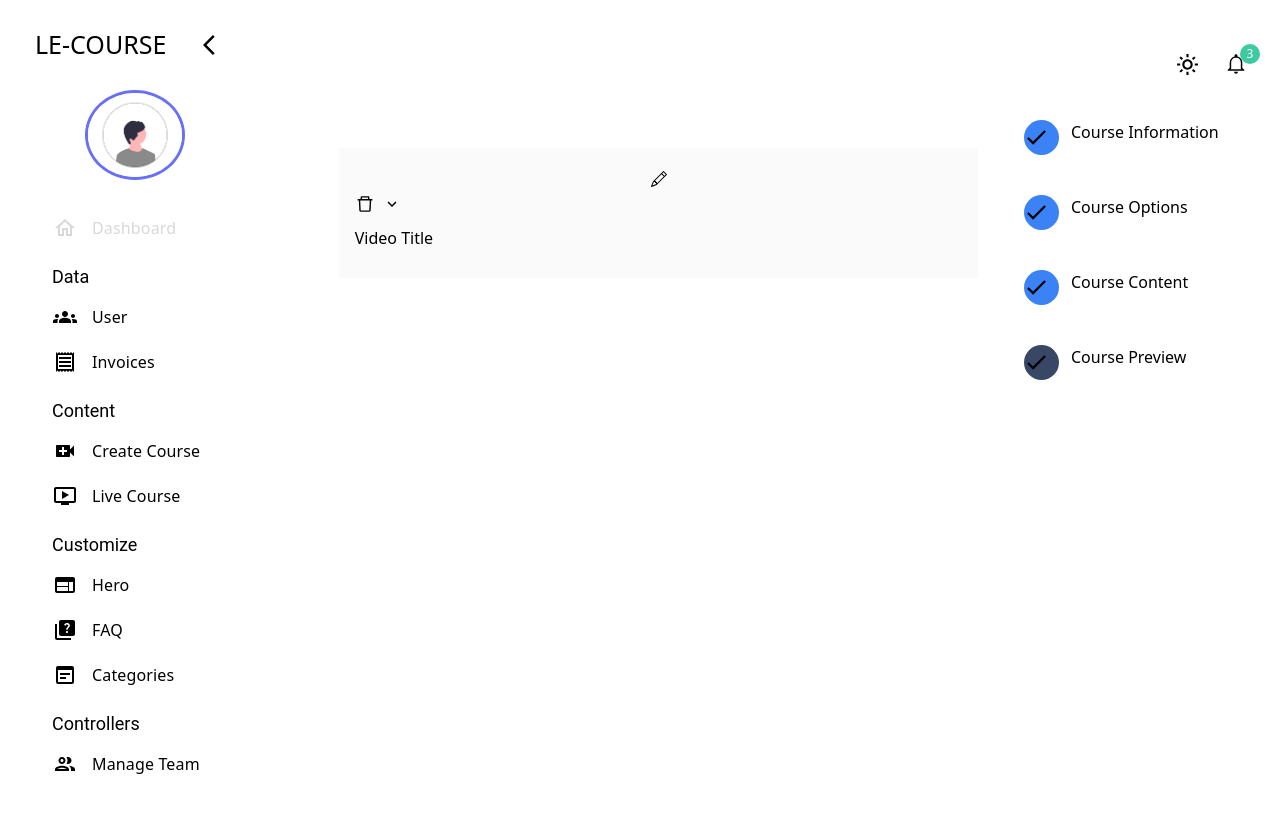
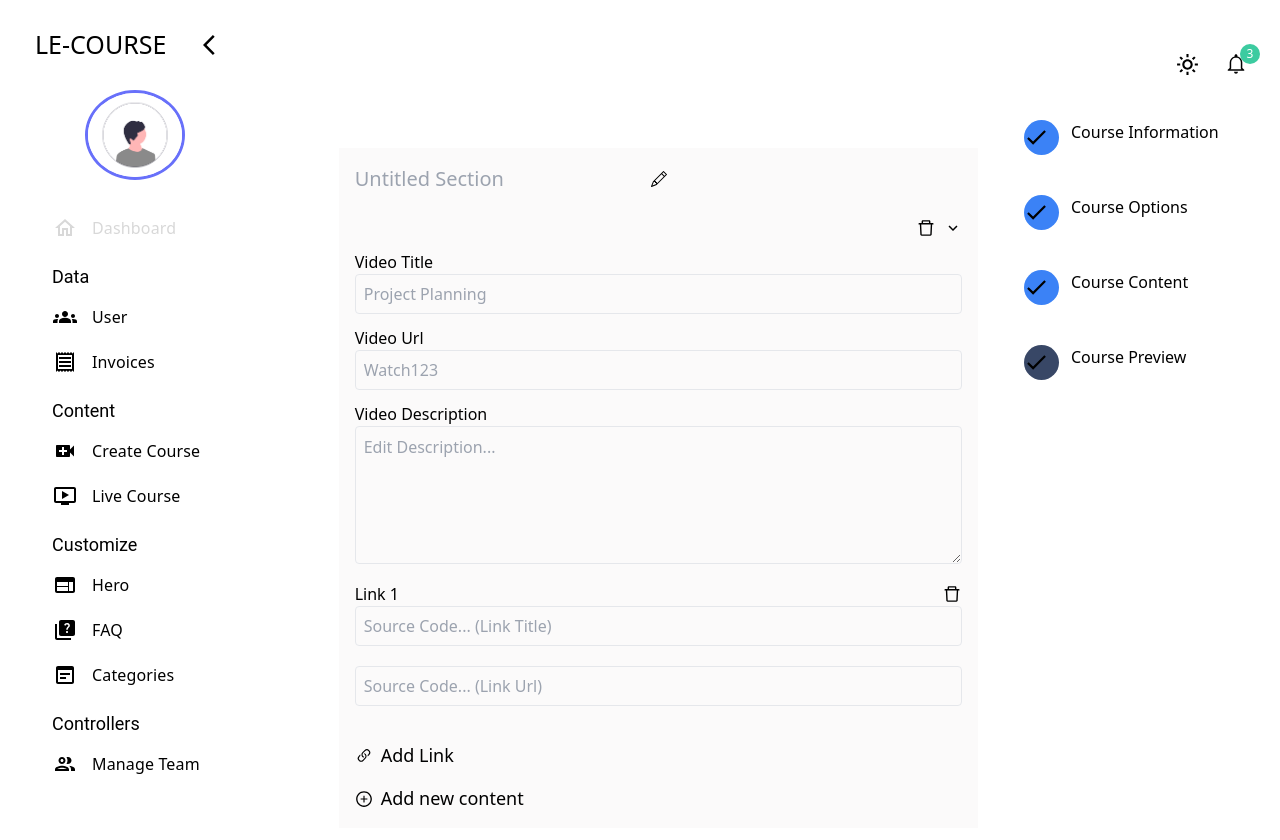
Before and after one commit to MutantBaby/LMS, a Next.js app in the folder client/: page /admin/create-course in a window 1280 px wide. Before the commit the page ends 800 px from the top, so only its background shows below. Built offline with nearby package versions, Linux system fonts and the light colour scheme; no server answers.

Commit message:
form cmp

```diff
--- a/client/app/_components/Admin/Course/CourseContent.tsx
+++ b/client/app/_components/Admin/Course/CourseContent.tsx
@@ -2,8 +2,9 @@
 
 import { styles } from "@/styles";
 import React, { FC, useState } from "react";
-import { AiOutlineDelete } from "react-icons/ai";
-import { BsPencil } from "react-icons/bs";
+import toast from "react-hot-toast";
+import { AiOutlineDelete, AiOutlinePlusCircle } from "react-icons/ai";
+import { BsLink45Deg, BsPencil } from "react-icons/bs";
 import { MdOutlineKeyboardArrowDown } from "react-icons/md";
 
 type Props = {
@@ -26,7 +27,54 @@ const CourseContent: FC<Props> = ({
     Array(courseContentData.length).fill(false)
   );
 
-  const handleCollapseToggle = (index: number) => {};
+  const handleCollapseToggle = (index: number) => {
+    const updatedCollapsed = [...isCollapsed];
+    updatedCollapsed[index] = !updatedCollapsed[index];
+    setIsCollapsed(updatedCollapsed);
+  };
+
+  const handleRemoveLink = (index: number, linkIndex: number) => {
+    const updateData = [...courseContentData];
+    updateData[index].links.splice(linkIndex, 1);
+    setCourseContentData(updateData);
+  };
+
+  const handleAddLink = (index: number) => {
+    const updateData = [...courseContentData];
+    updateData[index].links.push({ title: "", url: "" });
+    setCourseContentData(updateData);
+  };
+
+  const newContentHandler = (item: any) => {
+    if (
+      item.title === "" ||
+      item.videoUrl === "" ||
+      item.description === "" ||
+      item.links[0].url === "" ||
+      item.links[0].title === ""
+    ) {
+      return toast.error("Please Fill All The Fields");
+    } else {
+      let newVideoSection = "";
+
+      if (courseContentData.length > 0) {
+        const lastVideoSection =
+          courseContentData[courseContentData.length - 1].videoSection;
+
+        if (lastVideoSection) newVideoSection = lastVideoSection;
+      }
+      setCourseContentData([
+        ...courseContentData,
+        {
+          title: "",
+          videoUrl: "",
+          description: "",
+          videoSection: newVideoSection,
+          links: [{ title: "", url: "" }],
+        },
+      ]);
+    }
+  };
 
   return (
     <div className="w-[80%] m-auto mt-24 p-3">
@@ -40,7 +88,7 @@ const CourseContent: FC<Props> = ({
             <div key={index}>
               <div
                 className={`w-full bg-[#cdc8c817] p-4 ${
-                  showSectionInput ? "mt-10" : "mb-0"
+                  showSectionInput ? "mt-10" : "mb-10"
                 }`}>
                 {showSectionInput && (
                   <div>
@@ -52,7 +100,8 @@ const CourseContent: FC<Props> = ({
                             ? "w-[170px]"
                             : "w-min"
                         }`}
-                        value={item.videoSection}
+                        placeholder="Untitled Section"
+                        value={item?.videoSection}
                         onChange={(e: any) => {
                           const updateData = [...courseContentData];
                           updateData[index].videoSection = e.target.value;
@@ -62,10 +111,12 @@ const CourseContent: FC<Props> = ({
 
                       <BsPencil className="cursor-pointer dark:text-white text-black" />
                     </div>
+                    <br />
                   </div>
                 )}
 
-                <div className="flex w-full items-center justify-between my-0">
+                <div className="w-full flex items-center justify-between my-0">
+                  <div>
                     {isCollapsed[index] ? (
                       <>
                         {item?.title ? (
@@ -79,9 +130,10 @@ const CourseContent: FC<Props> = ({
                     ) : (
                       <></>
                     )}
+                  </div>
 
                   {/* arrow btn for collasped */}
-                  <div className="flex items-center ">
+                  <div className="flex items-center">
                     <AiOutlineDelete
                       onClick={() => {
                         if (index > 0) {
@@ -108,8 +160,124 @@ const CourseContent: FC<Props> = ({
                 </div>
 
                 {!isCollapsed[index] && (
+                  <>
                     <div className="my-3">
                       <label className={styles.label}>Video Title</label>
+                      <input
+                        type="text"
+                        className={`${styles.input}`}
+                        placeholder="Project Planning"
+                        value={item?.title}
+                        onChange={(e: any) => {
+                          const updateData = [...courseContentData];
+                          updateData[index].title = e.target.value;
+                          setCourseContentData(updateData);
+                        }}
+                      />
+                    </div>
+
+                    <div className="mb-3">
+                      <label className={styles.label}>Video Url</label>
+                      <input
+                        type="text"
+                        className={`${styles.input}`}
+                        placeholder="Watch123"
+                        value={item?.videoUrl}
+                        onChange={(e: any) => {
+                          const updateData = [...courseContentData];
+                          updateData[index].videoUrl = e.target.value;
+                          setCourseContentData(updateData);
+                        }}
+                      />
+                    </div>
+
+                    <div className="mb-3">
+                      <label className={styles.label}>Video Description</label>
+                      <textarea
+                        cols={8}
+                        rows={5}
+                        className={`${styles.input} !h-min py-2`}
+                        placeholder="Edit Description..."
+                        value={item?.description}
+                        onChange={(e: any) => {
+                          const updateData = [...courseContentData];
+                          updateData[index].description = e.target.value;
+                          setCourseContentData(updateData);
+                        }}
+                      />
+                      <br />
+                    </div>
+
+                    {item?.links?.map((link: any, linkIndex: number) => (
+                      <div key={linkIndex} className="mb-3 block">
+                        <div className="w-full flex items-center justify-between">
+                          <label className={styles.label}>
+                            Link {linkIndex + 1}
+                          </label>
+
+                          <AiOutlineDelete
+                            className={`${
+                              linkIndex === 0
+                                ? "cursor-no-drop"
+                                : "cursor-pointer"
+                            } text:black dark:text-white text-[20px]`}
+                            onClick={() =>
+                              linkIndex === 0
+                                ? null
+                                : handleRemoveLink(index, linkIndex)
+                            }
+                          />
+                        </div>
+
+                        <input
+                          type="text"
+                          className={`${styles.input}`}
+                          placeholder="Source Code... (Link Title)"
+                          value={link?.title}
+                          onChange={(e: any) => {
+                            const updateData = [...courseContentData];
+                            updateData[index].links[linkIndex].title =
+                              e.target.value;
+                            setCourseContentData(updateData);
+                          }}
+                        />
+
+                        <input
+                          type="text"
+                          className={`${styles.input} mt-5`}
+                          placeholder="Source Code... (Link Url)"
+                          value={link?.url}
+                          onChange={(e: any) => {
+                            const updateData = [...courseContentData];
+                            updateData[index].links[linkIndex].url =
+                              e.target.value;
+                            setCourseContentData(updateData);
+                          }}
+                        />
+                      </div>
+                    ))}
+                    <br />
+
+                    <div className="inline-block mb-4">
+                      <p
+                        onClick={() => handleAddLink(index)}
+                        className="flex items-center text-[18px] dark:text-white text-black cursor-pointer">
+                        <BsLink45Deg className="mr-2" />
+                        Add Link
+                      </p>
+                    </div>
+                  </>
+                )}
+                <br />
+
+                {index === courseContentData.length - 1 && (
+                  <div>
+                    <p
+                      onClick={(e: any) => newContentHandler(item)}
+                      className="flex items-center text-[18px] dark:text-white text-black cursor-pointer">
+                      <AiOutlinePlusCircle className="mr-2" />
+                      Add new content
+                    </p>
                   </div>
                 )}
               </div>
```
Lines whose indentation alone changed are shown as unchanged.
